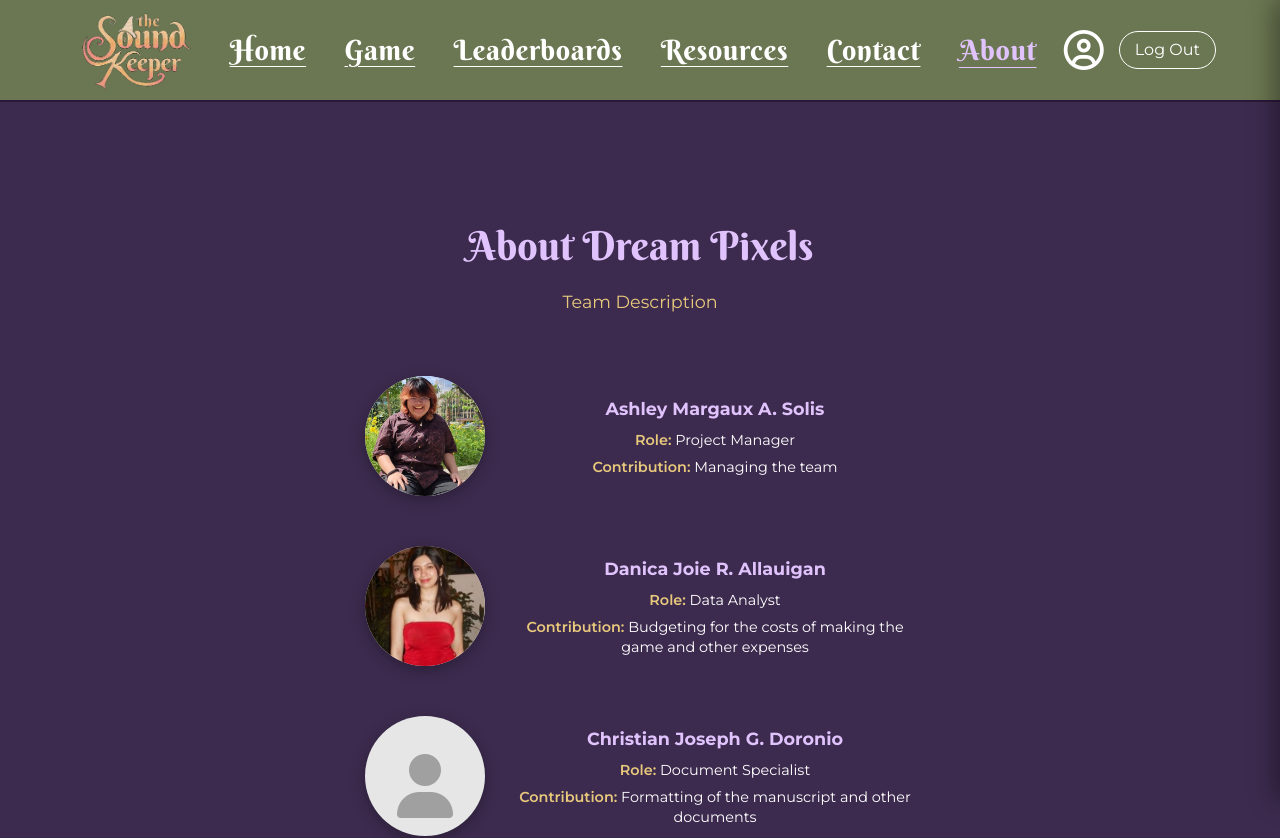
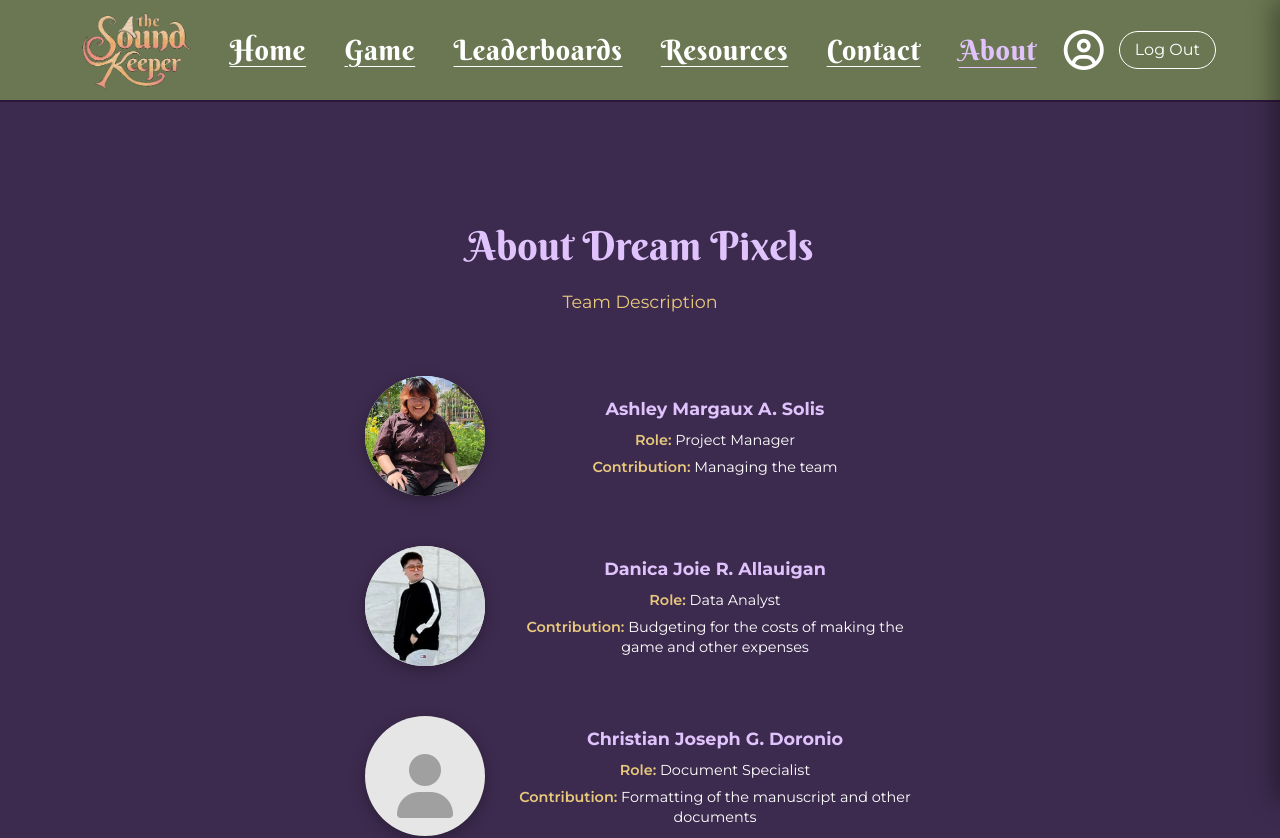
Before and after one commit to eldestdaughterr11/Magic-Reader-New-Game-Site, a React (Vite) app: page /about in a window 1280 px wide. Shown: the top 838 px of the page. Built offline with nearby package versions, Linux system fonts and the light colour scheme; no server answers; the database is empty; sample sign-in values are in the browser's storage.

Commit message:
fix: restore correct team photo mappings and adjust crops

```diff
--- a/src/pages/About.jsx
+++ b/src/pages/About.jsx
@@ -11,7 +11,7 @@ function About() {
       role: "Data Analyst",
       cont: "Budgeting for the costs of making the game and other expenses",
       photo: "/images/team/allauigan.jpg",
-      photoStyle: { objectPosition: "center 20%" }
+      photoStyle: { objectPosition: "center 15%" }
     },
     {
       name: "Christian Joseph G. Doronio",
@@ -34,7 +34,7 @@ function About() {
       role: "3D Artist",
       cont: "Modeling of the characters and environment",
       photo: "/images/team/pagayon.jpg",
-      photoStyle: { objectPosition: "center 15%" }
+      photoStyle: { objectPosition: "center 20%" }
     }
   ];
 
```
Also changed, not shown: public/images/team/allauigan.jpg, public/images/team/pagayon.jpg.
